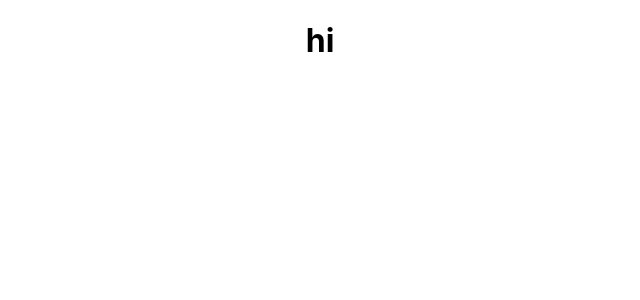
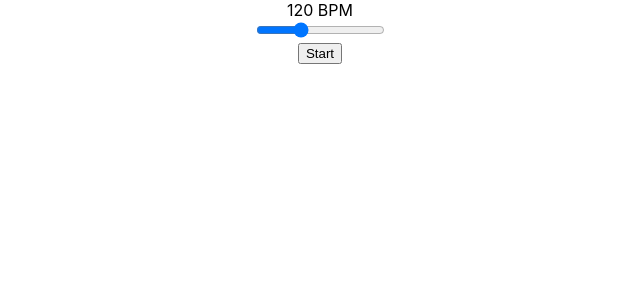
Before and after one commit to miloujb/metronome, a React (Create React App) app: page / in a window 1280 px wide. Shown: the top 300 px of the page, without its empty margins (320-960 px from the left). Built offline with nearby package versions, Linux system fonts and the light colour scheme.

Commit message:
basic metronome function written

```diff
--- a/src/Components/Metronome.js
+++ b/src/Components/Metronome.js
@@ -2,9 +2,15 @@ import React, { Component } from "react";
 
 class Metronome extends Component {
   render() {
+    let bpm = 120;
+    let playing = false;
     return (
       <div className="metronome">
-        <h1>hi</h1>
+        <div className="slider">
+          <div>{bpm} BPM</div>
+          <input type="range" min="60" max="240" value={bpm} />
+        </div>
+        <button>{playing ? "Stop" : "Start"}</button>
       </div>
     );
   }
```
